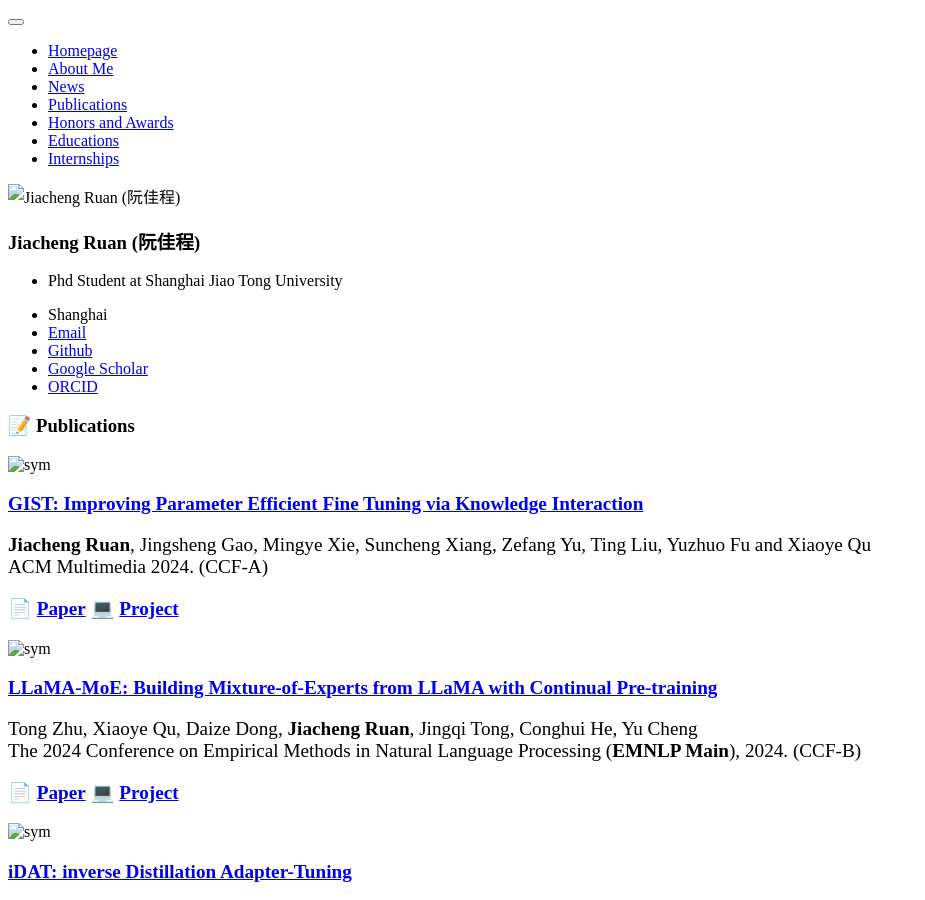
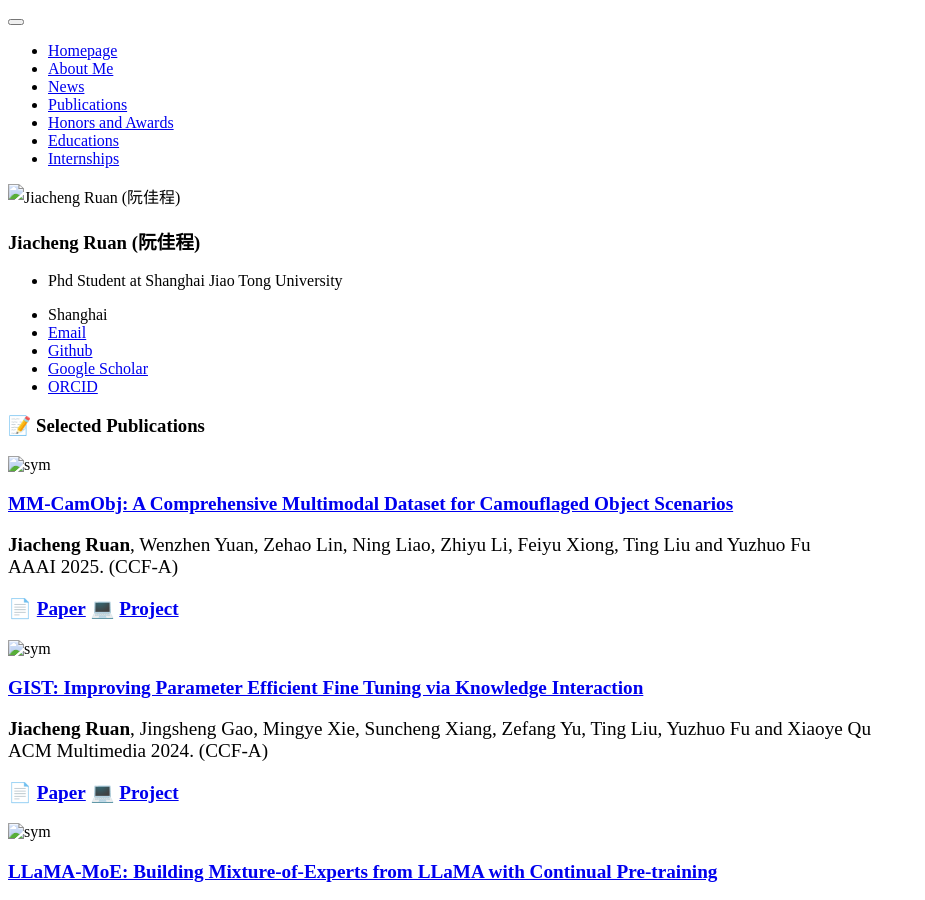
Before and after one commit to JCruan519/JCruan519.github.io, a Jekyll site: the page built from _pages/includes/pub.md, in a window 1280 px wide and 900 px high. Shown: the whole window, without its empty margins (0-925 px from the left). Built offline with Jekyll 4.4.1, drawn with Linux system fonts in a browser that asks for light colours; our own code applies the rules of GitHub Pages for plain Markdown files.

Commit message:
update aaai

```diff
--- a/_pages/includes/pub.md
+++ b/_pages/includes/pub.md
@@ -1,5 +1,20 @@
 
-# 📝 Publications
+# 📝 Selected Publications
+
+<div class='paper-box'><div class='paper-box-image'><div><img src='images/MM_CAMOBJ.png' alt="sym" width="100%" height="100%"></div></div>
+<div class='paper-box-text' style="font-size: larger;" markdown="1">
+
+[**MM-CamObj: A Comprehensive Multimodal Dataset for Camouflaged Object Scenarios**](https://arxiv.org/pdf/2409.16084)
+
+**Jiacheng Ruan**, Wenzhen Yuan, Zehao Lin, Ning Liao, Zhiyu Li, Feiyu Xiong, Ting Liu and Yuzhuo Fu
+\\
+AAAI 2025. (CCF-A)
+
+📄 [**Paper**](https://arxiv.org/pdf/2409.16084) 💻 [**Project**](https://github.com/JCruan519/MM-CamObj)
+
+</div>
+</div>
+
 
 <div class='paper-box'><div class='paper-box-image'><div><img src='images/GIST.png' alt="sym" width="100%" height="100%"></div></div>
 <div class='paper-box-text' style="font-size: larger;" markdown="1">
```
Also changed, not shown: _pages/includes/intro.md (+1 -1 lines), _pages/includes/news.md (+2 -0 lines), _pages/includes/others.md (+1 -0 lines), images/MM_CAMOBJ.png (added).
